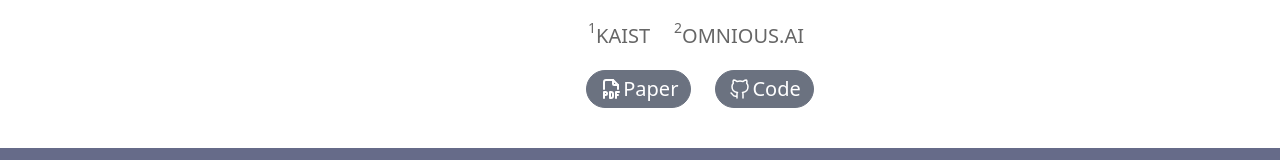
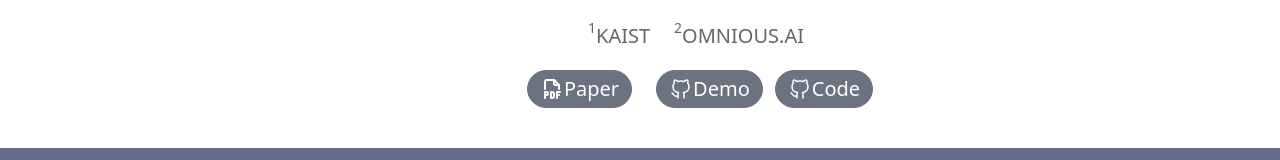
Before and after one commit to IDM-VTON/IDM-VTON.github.io, a React (Vite) app: page / in a window 1280 px wide. Shown: the part 730-890 px from the top of the page. Built offline with nearby package versions, Linux system fonts and the light colour scheme.

Commit message:
update demo

```diff
--- /dev/null
+++ b/src/DEMOBtn.tsx
@@ -0,0 +1,25 @@
+import { MouseEventHandler } from "react";
+import DEMOSvg from "./svgs/DEMOSvg";
+
+interface Props {
+  placeholder: string;
+}
+
+const DEMOBtn = ({ placeholder }: Props) => {
+  const handleClickGithub: MouseEventHandler<HTMLButtonElement> = () => {
+    // window.open("", "_blank");
+    window.open("https://huggingface.co/spaces/yisol/IDM-VTON");
+  };
+
+  return (
+    <button
+      className="rounded-3xl flex items-center px-3 py-1 border border-solid border-gray-500 bg-gray-500 text-white mt-4 cursor-pointer ml-3"
+      onClick={handleClickGithub}
+    >
+      <DEMOSvg />
+      <div>{placeholder}</div>
+    </button>
+  );
+};
+
+export default DEMOBtn;
--- a/src/Organization.tsx
+++ b/src/Organization.tsx
@@ -1,6 +1,7 @@
 import Author from "./Author";
 import Department from "./Department";
 import CODEBtn from "./CODEBtn";
+import DEMOBtn from "./DEMOBtn";
 import PDFBtn from "./PDFBtn";
 import { AuthorInfo, DepartmentInfo } from "./types";
 
@@ -54,6 +55,7 @@ const Organization = () => {
       </div>
       <div className="flex justify-center items-center">
         <PDFBtn placeholder="Paper" />
+        <DEMOBtn placeholder="Demo" />
         <CODEBtn placeholder="Code" />
       </div>
     </div>
--- /dev/null
+++ b/src/svgs/DEMOSvg.tsx
@@ -0,0 +1,19 @@
+const DEMOSvg = () => (
+  <svg
+    xmlns="http://www.w3.org/2000/svg"
+    className="icon icon-tabler icon-tabler-shirt"
+    width="24"
+    height="24"
+    viewBox="0 0 24 24"
+    strokeWidth="1.5"
+    stroke="currentColor"
+    fill="none"
+    strokeLinecap="round"
+    strokeLinejoin="round"
+  >
+    <path stroke="none" d="M0 0h24v24H0z" fill="none" />
+    <path d="M9 19c-4.3 1.4 -4.3 -2.5 -6 -3m12 5v-3.5c0 -1 .1 -1.4 -.5 -2c2.8 -.3 5.5 -1.4 5.5 -6a4.6 4.6 0 0 0 -1.3 -3.2a4.2 4.2 0 0 0 -.1 -3.2s-1.1 -.3 -3.5 1.3a12.3 12.3 0 0 0 -6.2 0c-2.4 -1.6 -3.5 -1.3 -3.5 -1.3a4.2 4.2 0 0 0 -.1 3.2a4.6 4.6 0 0 0 -1.3 3.2c0 4.6 2.7 5.7 5.5 6c-.6 .6 -.6 1.2 -.5 2v3.5" />
+  </svg>
+);
+
+export default DEMOSvg;
```
